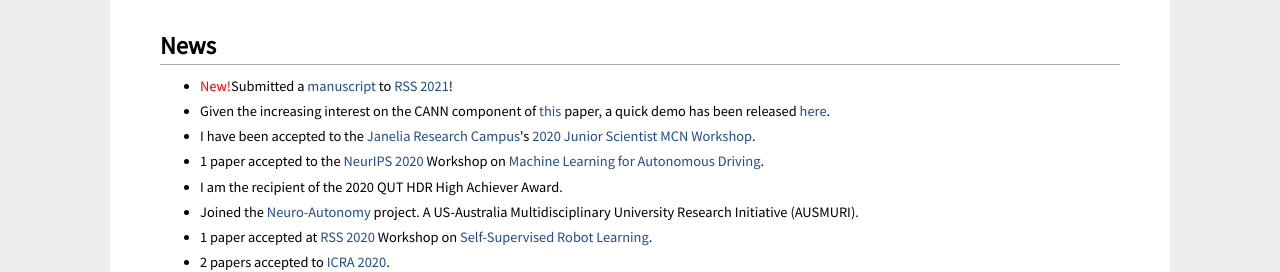
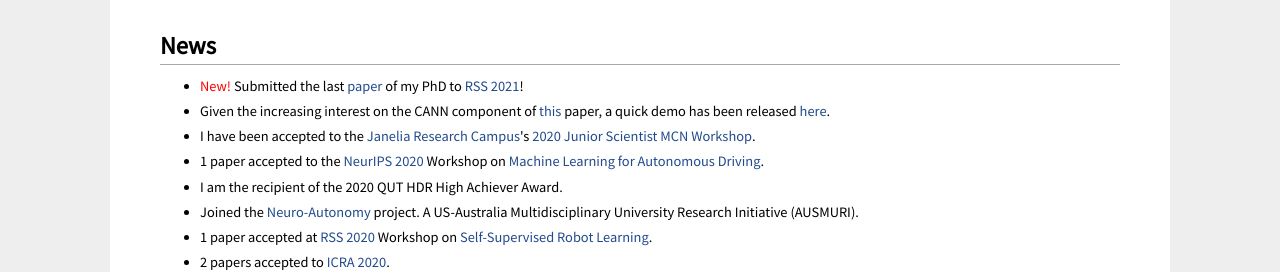
Before and after one commit to mchancan/mchancan.github.io, a Jekyll site: the page built from index.html, in a window 1280 px wide and 900 px high, scrolled down 317 px. Shown: the part 183-455 px from the top of the window. Built offline with Jekyll 4.4.1, drawn with Linux system fonts in a browser that asks for light colours; comment, search, counter and statistics services are not loaded; a style sheet for code colours, icons or effects is not loaded.

Commit message:
Update index.html

```diff
--- a/index.html
+++ b/index.html
@@ -40,7 +40,7 @@ Specifically, I studied neural-level network architectures that underlie these c
 
 <h2>News</h2>
 <ul>
-	<li><font color = 'red'>New!</font>Submitted a <a href="spl/index.html">manuscript</a> to <a href="https://roboticsconference.org/" target="_blank">RSS 2021</a>!</li>
+	<li><font color = 'red'>New!</font> Submitted the last <a href="spl/index.html">paper</a> of my PhD to <a href="https://roboticsconference.org/" target="_blank">RSS 2021</a>!</li>
 	<!--<li><font color = 'red'>New!</font>--><li>Given the increasing interest on the CANN component of <a href="https://mchancan.github.io/projects/FlyNet" target="_blank">this</a> paper, a quick demo has been released <a href="https://github.com/mchancan/flynet#update-about-the-cann-implementation" target="_blank">here</a>.</li>
 	<li>I have been accepted to the <a href="https://www.janelia.org/" target="_blank">Janelia Research Campus</a>'s <a href="https://www.janelia.org/you-janelia/conferences/junior-scientist-workshop-on-mechanistic-cognitive-neuroscience" target="_blank">2020 Junior Scientist MCN Workshop</a>.</li>
 	<li>1 paper accepted to the <a href="https://neurips.cc/Conferences/2020/" target="_blank">NeurIPS 2020</a> Workshop on <a href="https://ml4ad.github.io" target="_blank">Machine Learning for Autonomous Driving</a>.</li>
```
